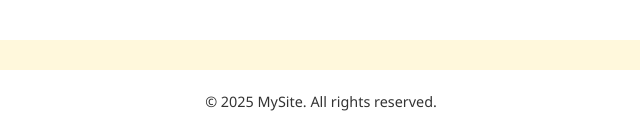
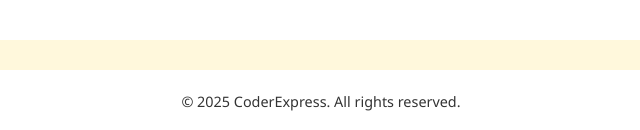
Before and after one commit to ItsCubey/coderexpress, a plain HTML site: page main.html in a window 1280 px wide. Shown: the part 962-1092 px from the top of the page, 319-959 px from the left. Drawn offline with Linux system fonts and the light colour scheme.

Commit message:
Update main.html

```diff
--- a/main.html
+++ b/main.html
@@ -208,7 +208,7 @@
 
 
   <footer>
-    &copy; 2025 MySite. All rights reserved.
+    &copy; 2025 CoderExpress. All rights reserved.
   </footer>
 </body>
 </html>
```
